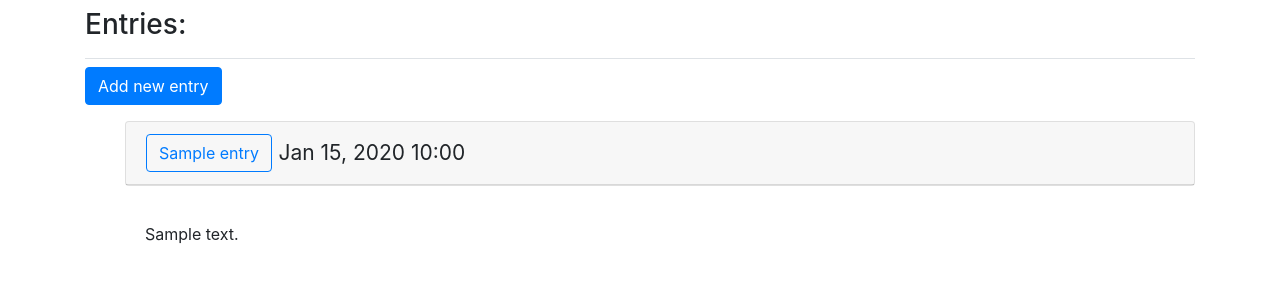
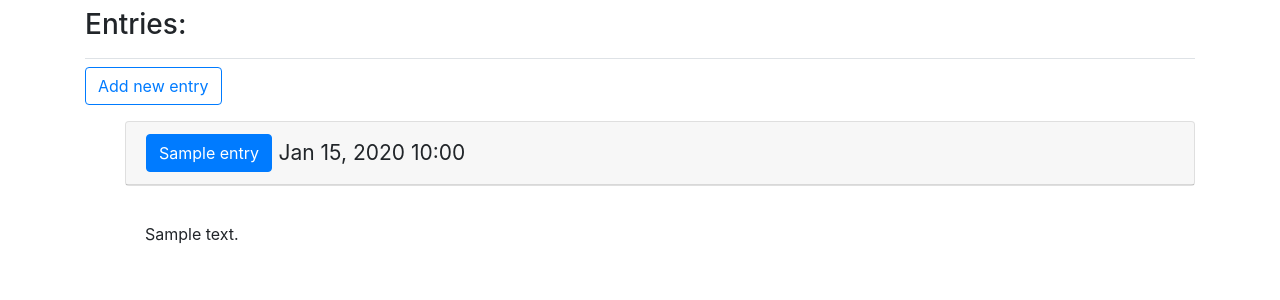
Before and after one commit to tritiumTino/-synopses, a Django app: page /topics/1/ in a window 1280 px wide. Shown: the part 56-356 px from the top of the page. Run offline with Django 3.2, Linux system fonts and the light colour scheme; a user stored in the database is signed in; tables that the repository leaves empty hold one stand-in row (values such as "Sample post"); some libraries are stand-ins or nearby versions.

Commit message:
edit buttons

```diff
--- a/learning_logs/templates/learning_logs/topic.html
+++ b/learning_logs/templates/learning_logs/topic.html
@@ -6,13 +6,13 @@
 
 {% block content %}
 <p>
-    <a class="btn btn-primary" href="{% url 'learning_logs:new_entry' topic.id %}" role="button">Add new entry</a>
+    <a class="btn btn-outline-primary" href="{% url 'learning_logs:new_entry' topic.id %}" role="button">Add new entry</a>
 </p>
 <ul>
     {% for entry in entries %}
     <div class="card mb-3">
         <h4 class="card-header">
-            <a class="btn btn-outline-primary" href="{% url 'learning_logs:entry' entry.id %}" role="button">{{ entry.title }}</a>
+            <a class="btn btn-primary" href="{% url 'learning_logs:entry' entry.id %}" role="button">{{ entry.title }}</a>
             <small>
                 {{ entry.date_added | date:'M d, Y H:i' }}
             </small>
--- a/learning_logs/templates/learning_logs/topics.html
+++ b/learning_logs/templates/learning_logs/topics.html
@@ -10,17 +10,13 @@
 {% endblock content_title %}
 
 {% block content %}
-<ul>
     {% for topic in topics %}
-    <li>
         <h3>
-            <a class="btn btn-primary" href="{{ topic.id }}" role="button">{{ topic }}</a>
+            <a class="btn btn-primary" href="{% url 'learning_logs:topic' topic.id %}" role="button">{{ topic }}</a>
         </h3>
-    </li>
     {% empty %}
     <li><h3>No topics have been added yet.</h3></li>
     {% endfor %}
-</ul>
 <small>
     <a class="btn btn-outline-primary" href="{% url 'learning_logs:new_topic' %}" role="button">New topic</a>
 </small>
```
